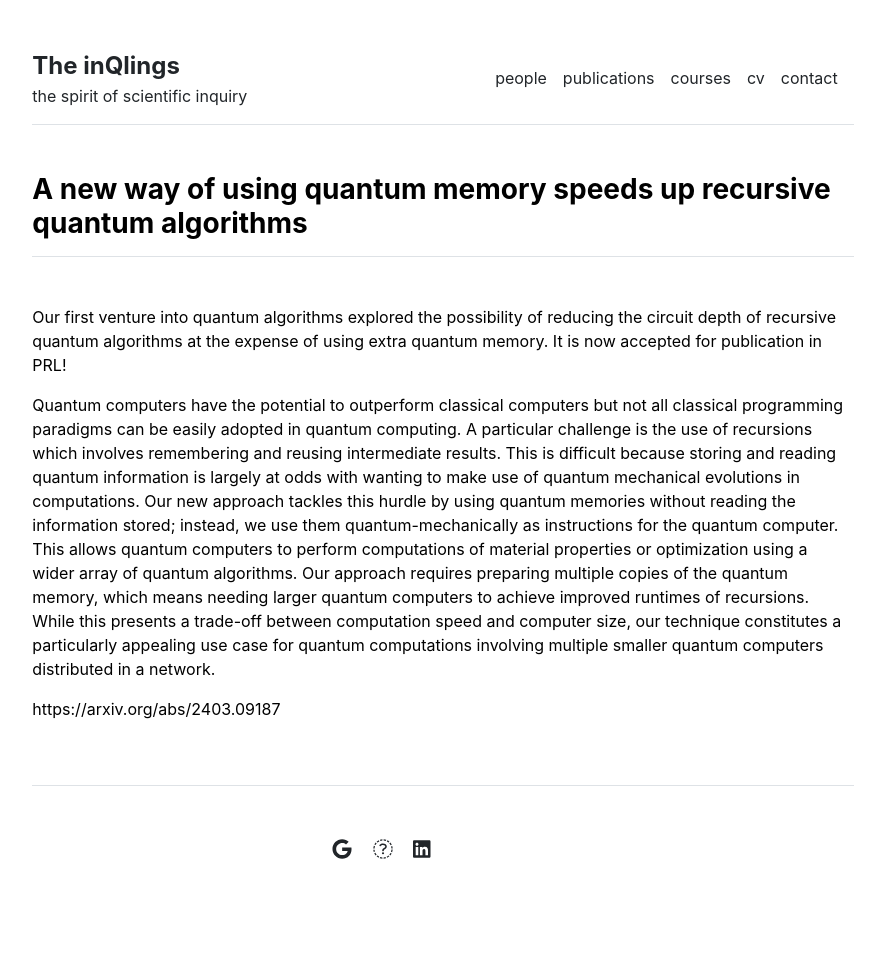
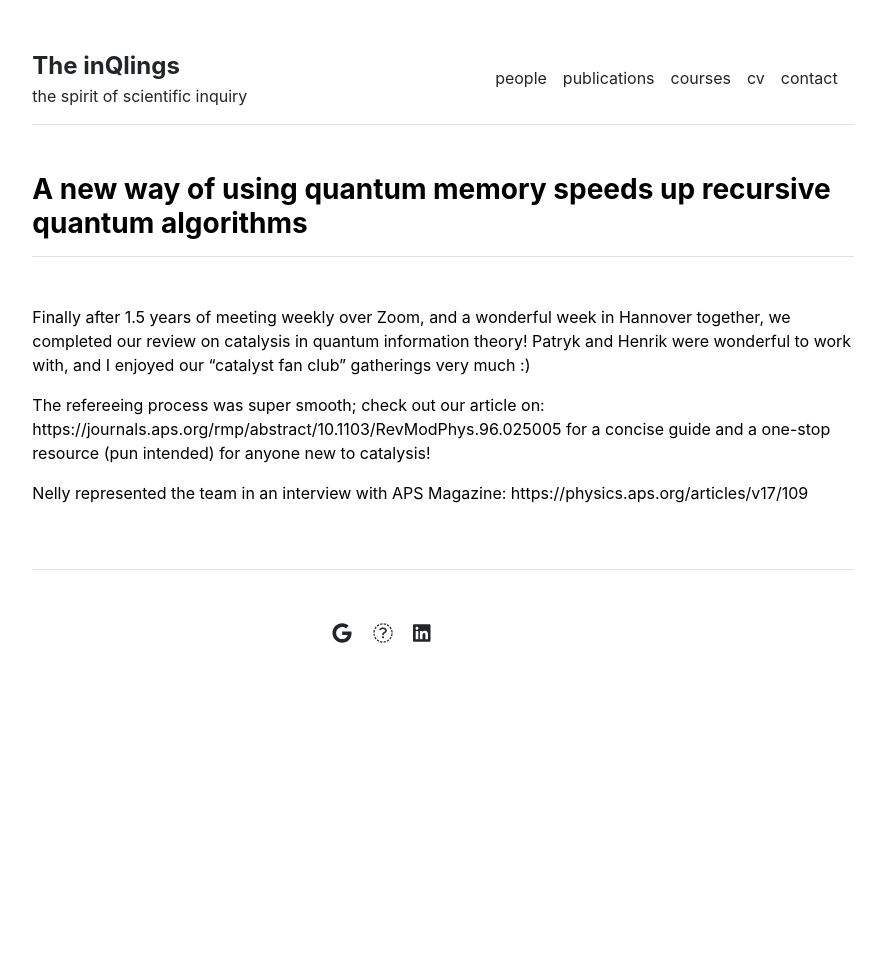
Before and after one commit to nelly-ng/nelly-ng.github.io, a Jekyll site: the page built from _posts/2025-08-04-newpaper.md, in a window 1280 px wide. Shown: the whole page, without its empty margins (197-1078 px from the left). Built offline with Jekyll 4.4.1, drawn with Linux system fonts in a browser that asks for light colours; after the commit the page ends 900 px from its top, so only the background shows below that.

Commit message:
Update 2025-08-04-newpaper.md

```diff
--- a/_posts/2025-08-04-newpaper.md
+++ b/_posts/2025-08-04-newpaper.md
@@ -3,8 +3,9 @@ layout: post
 title: "A new way of using quantum memory speeds up recursive quantum algorithms"
 ---
 
-Our first venture into quantum algorithms explored the possibility of reducing the circuit depth of recursive quantum algorithms at the expense of using extra quantum memory. It is now accepted for publication in PRL!
+Finally after 1.5 years of meeting weekly over Zoom, and a wonderful week in Hannover together, we completed our review on catalysis in quantum information theory! Patryk and Henrik were wonderful to work with, and I enjoyed our "catalyst fan club" gatherings very much :)
 
-Quantum computers have the potential to outperform classical computers but not all classical programming paradigms can be easily adopted in quantum computing. A particular challenge is the use of recursions which involves remembering and reusing intermediate results. This is difficult because storing and reading quantum information is largely at odds with wanting to make use of quantum mechanical evolutions in computations. Our new approach tackles this hurdle by using quantum memories without reading the information stored; instead, we use them quantum-mechanically as instructions for the quantum computer. This allows quantum computers to perform computations of material properties or optimization using a wider array of quantum algorithms. Our approach requires preparing multiple copies of the quantum memory, which means needing larger quantum computers to achieve improved runtimes of recursions. While this presents a trade-off between computation speed and computer size, our technique constitutes a particularly appealing use case for quantum computations involving multiple smaller quantum computers distributed in a network.
+The refereeing process was super smooth; check out our article on: https://journals.aps.org/rmp/abstract/10.1103/RevModPhys.96.025005
+for a concise guide and a one-stop resource (pun intended) for anyone new to catalysis!
 
-https://arxiv.org/abs/2403.09187
+Nelly represented the team in an interview with APS Magazine: https://physics.aps.org/articles/v17/109
```
